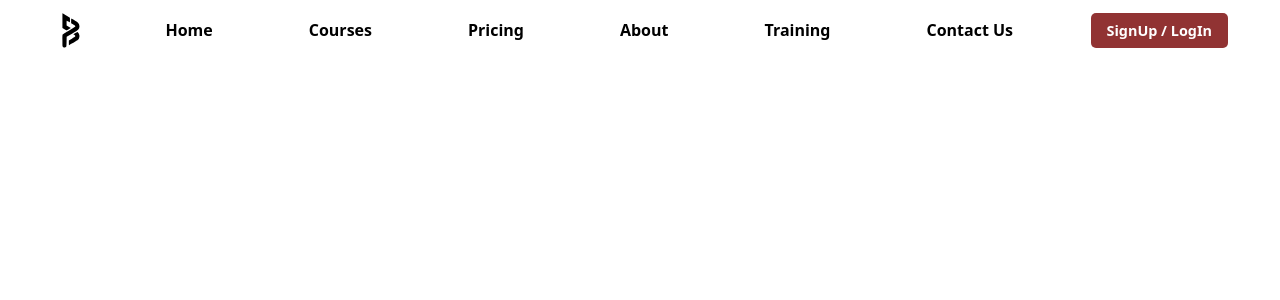
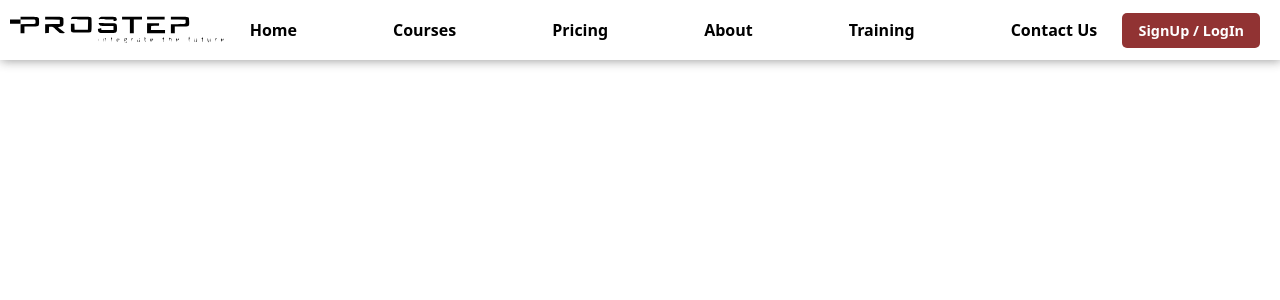
Before and after one commit to arish21/LearningMS, a React (Create React App) app: page / in a window 1280 px wide. Shown: the top 300 px of the page. Built offline with nearby package versions, Linux system fonts and the light colour scheme.

Commit message:
Updated the logo. Added Box Shadow.

```diff
--- a/src/styles/NavBar.css
+++ b/src/styles/NavBar.css
@@ -15,10 +15,13 @@
     align-items: center;
     justify-content: space-between;
     padding-right: 20px;
+    /* background-color: bisque; */
+    box-shadow: 1px 1px 10px #25252570;
+    position: fixed;
 }
 .site-logo {
     height: 4.5vmin;
-    padding-left: 20px;
+    padding-left: 10px;
 }
 
 .slogo {
@@ -43,7 +46,7 @@ a:hover{
 
 header{
     position: relative;
-    padding: 0 2rem;
+    /* padding: 0 0rem; */
 }
 
 .navBar .links {
```
Also changed, not shown: src/site_logo.svg.
